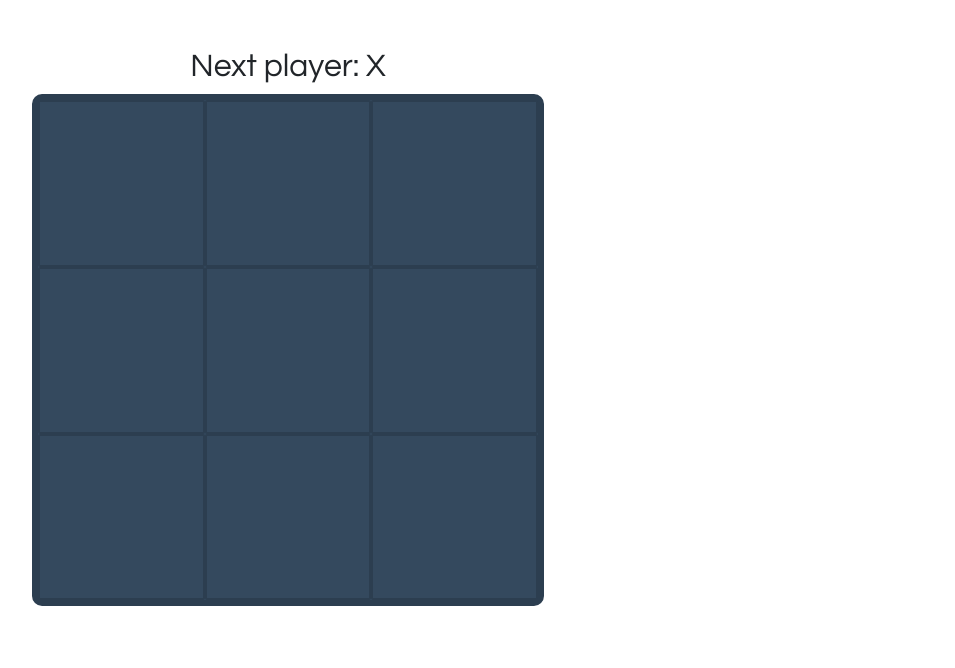
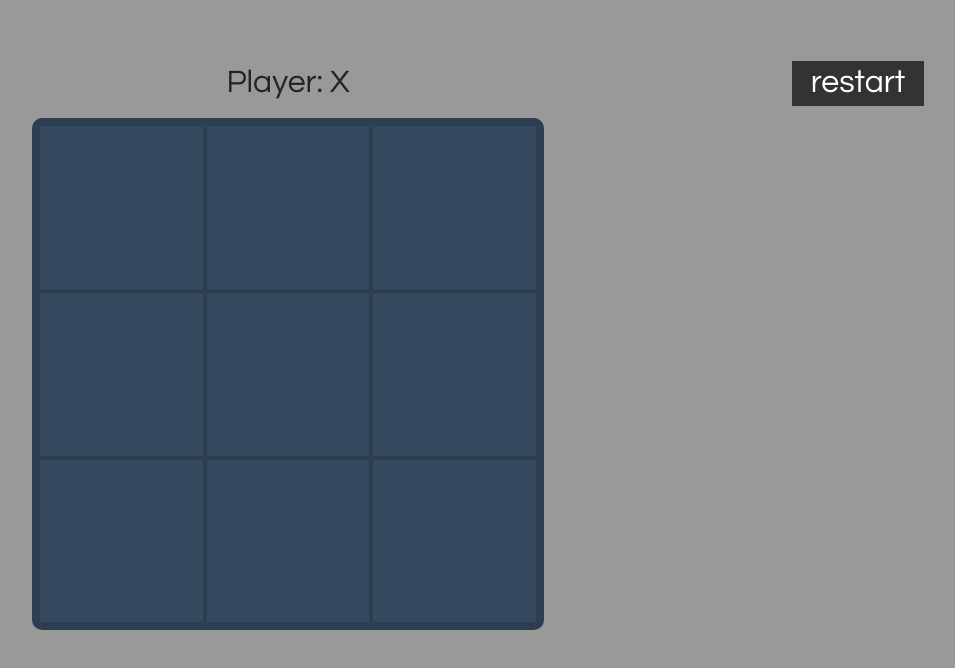
Before and after one commit to FbW-22-E04/spa-tictactoe-OliveiraDCI, a React app: page / in a window 1280 px wide. Shown: the whole page, without its empty margins (162-1117 px from the left). Built offline with nearby package versions, Linux system fonts and the light colour scheme.

Commit message:
Exercise concluded.

```diff
--- /dev/null
+++ b/src/components/Board.js
@@ -0,0 +1,31 @@
+import { useContext } from "react";
+import { Context } from "../context/ContextProvider";
+import Square from "./Square";
+
+function Board() {
+  const { player } = useContext(Context);
+  const status = `Player: ${player}`;
+
+  const renderSquare = (i) => {
+    return <Square squareNum={i} />;
+  };
+
+  return (
+    <>
+      <div className="status h2 text-center">{status}</div>
+      <div className="board">
+        {renderSquare(0)}
+        {renderSquare(1)}
+        {renderSquare(2)}
+        {renderSquare(3)}
+        {renderSquare(4)}
+        {renderSquare(5)}
+        {renderSquare(6)}
+        {renderSquare(7)}
+        {renderSquare(8)}
+      </div>
+    </>
+  );
+}
+
+export default Board;
--- /dev/null
+++ b/src/components/Game.js
@@ -0,0 +1,43 @@
+import { useContext } from "react";
+import { Context } from "../context/ContextProvider";
+import Board from "./Board";
+
+function Game() {
+  const { setPlayer, winner, setWinner, setBoard } = useContext(Context);
+  const handleReset = () => {
+    document.querySelector(".status").style.visibility = "visible";
+    const fields = document.querySelectorAll("button");
+    fields.forEach((field) => (field.innerHTML = ""));
+    setWinner("");
+    setPlayer("X");
+    setBoard({
+      0: "",
+      1: "",
+      2: "",
+      3: "",
+      4: "",
+      5: "",
+      6: "",
+      7: "",
+      8: "",
+    });
+  };
+
+  return (
+    <article className="game container mt-5">
+      <section className="row">
+        <div className="col-sm-8 game-board">
+          <Board />
+        </div>
+        <div className="col-sm-4 game-info">
+          <p className="h2 restart" onClick={handleReset}>
+            restart
+          </p>
+          <h2 className="h2 winner">{winner && `${winner} wins 🎉`}</h2>
+        </div>
+      </section>
+    </article>
+  );
+}
+
+export default Game;
--- /dev/null
+++ b/src/components/Square.js
@@ -0,0 +1,62 @@
+import { useRef, useContext } from "react";
+import { Context } from "../context/ContextProvider";
+
+function Square(props) {
+  const { player, setPlayer, board, setBoard, setWinner } = useContext(Context);
+  const squareRef = useRef();
+
+  const handleClick = (e) => {
+    if (squareRef.current.innerHTML !== "") return;
+    squareRef.current.innerHTML = `${player}`;
+    if (player === "X") setPlayer("O");
+    if (player === "O") setPlayer("X");
+    setBoard((prev) => {
+      return { ...prev, [props.squareNum]: player };
+    });
+  };
+
+  if (
+    (board[0] && board[0] === board[1] && board[0] === board[2]) ||
+    (board[3] && board[3] === board[4] && board[3] === board[5]) ||
+    (board[6] && board[6] === board[7] && board[6] === board[8]) ||
+    (board[0] && board[0] === board[3] && board[0] === board[6]) ||
+    (board[1] && board[1] === board[4] && board[1] === board[7]) ||
+    (board[2] && board[2] === board[5] && board[2] === board[8]) ||
+    (board[0] && board[0] === board[4] && board[0] === board[8]) ||
+    (board[2] && board[2] === board[4] && board[2] === board[6])
+  ) {
+    document.querySelector(".status").style.visibility = "hidden";
+    document.querySelector(".winner").style.visibility = "visible";
+    setWinner(player === "X" ? "O" : "X");
+    setPlayer("X");
+    setBoard({
+      0: "",
+      1: "",
+      2: "",
+      3: "",
+      4: "",
+      5: "",
+      6: "",
+      7: "",
+      8: "",
+    });
+  } else if (
+    board[0] &&
+    board[1] &&
+    board[2] &&
+    board[3] &&
+    board[4] &&
+    board[5] &&
+    board[6] &&
+    board[7] &&
+    board[8]
+  ) {
+    setWinner("nobody ");
+    document.querySelector(".winner").style.visibility = "visible";
+  }
+  return (
+    <button className="square" onClick={handleClick} ref={squareRef}></button>
+  );
+}
+
+export default Square;
--- /dev/null
+++ b/src/context/ContextProvider.js
@@ -0,0 +1,29 @@
+import { createContext, useState } from "react";
+
+export const Context = createContext();
+
+function ContextProvider({ children }) {
+  const [player, setPlayer] = useState("X");
+  const [winner, setWinner] = useState("");
+  const [board, setBoard] = useState({
+    0: "",
+    1: "",
+    2: "",
+    3: "",
+    4: "",
+    5: "",
+    6: "",
+    7: "",
+    8: "",
+  });
+
+  return (
+    <Context.Provider
+      value={{ player, setPlayer, board, setBoard, winner, setWinner }}
+    >
+      {children}
+    </Context.Provider>
+  );
+}
+
+export default ContextProvider;
--- a/src/index.js
+++ b/src/index.js
@@ -1,60 +1,14 @@
 import React from "react";
 import ReactDOM from "react-dom/client";
+import ContextProvider from "./context/ContextProvider";
+import Game from "./components/Game";
 
 import "./styles/index.css";
-
-// ==========================
-// Components
-// ==========================
-function Square() {
-  return <button className="square">{/* TODO */}</button>;
-}
-
-function Board() {
-  const renderSquare = (i) => {
-    return <Square />;
-  };
-  const status = "Next player: X";
-
-  return (
-    <React.Fragment>
-      <div className="status h2 text-center">{status}</div>
-      <div className="board">
-        {renderSquare(0)}
-        {renderSquare(1)}
-        {renderSquare(2)}
-        {renderSquare(3)}
-        {renderSquare(4)}
-        {renderSquare(5)}
-        {renderSquare(6)}
-        {renderSquare(7)}
-        {renderSquare(8)}
-      </div>
-    </React.Fragment>
-  );
-}
-
-function Game() {
-  return (
-    <article className="game container mt-5">
-      <section className="row">
-        <div className="col-sm-8 game-board">
-          <Board />
-        </div>
-        <div className="col-sm-4 game-info">
-          <p className="h2">{/* status */}</p>
-          <ul className="nav nav-pills flex-column">{/* TODO */}</ul>
-        </div>
-      </section>
-    </article>
-  );
-}
-
-// ========================================
+import "./sass/index.scss";
 
 const root = ReactDOM.createRoot(document.getElementById("root"));
 root.render(
-  <React.StrictMode>
+  <ContextProvider>
     <Game />
-  </React.StrictMode>
+  </ContextProvider>
 );
--- a/src/sass/index.scss
+++ b/src/sass/index.scss
@@ -1,7 +1,21 @@
-@import "../../node_modules/bootstrap/scss/bootstrap.scss";
+// @import "../../node_modules/bootstrap/scss/bootstrap.scss";
 
 body {
   font-family: "Century Gothic", Futura, sans-serif;
+  background-color: #999;
+}
+
+.h2 {
+  text-align: center;
+  width: fit-content;
+  margin: 0.4em auto;
+  padding: 0.1em 0.6em;
+}
+
+.restart {
+  color: #fff;
+  background-color: #333;
+  cursor: pointer;
 }
 
 .board {
@@ -18,7 +32,7 @@ body {
 
 .square {
   background: transparent;
-  color: #FFF;
+  color: #fff;
   border: 1px solid #999;
   font-size: 5vw;
   font-weight: bold;
@@ -39,5 +53,5 @@ body {
 }
 
 .square.winner {
-  background-color: #DF73FF;
+  background-color: #df73ff;
 }
```
Also changed, not shown: src/styles/index.css, 2 other files.
